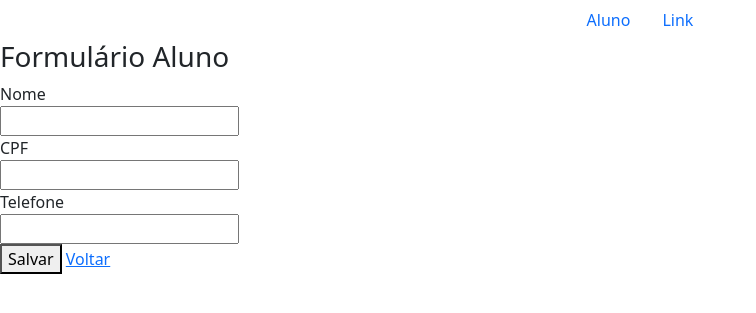
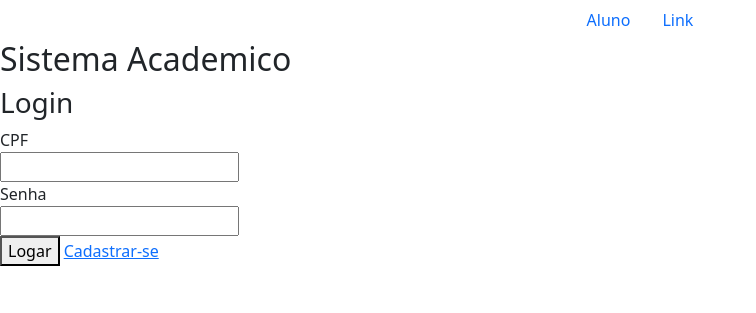
Before and after one commit to lordjack/pweb1_php_2023_2, a PHP site: page /paginas/LoginForm.php in a window 1280 px wide. Shown: the top 313 px of the page, without its empty margins (0-756 px from the left). Run offline with PHP 8.4, Linux system fonts and the light colour scheme.

Commit message:
Add telas de Login e Registro de usuário

```diff
--- a/db.class.php
+++ b/db.class.php
@@ -55,6 +55,7 @@ class DB
 
     public function insert($nome_tabela, $dados){
 
+        unset($dados['id']);//remove esse indice do vetor
         $conn = $this->conn();
         $sql = "INSERT INTO $nome_tabela (";
 
@@ -62,7 +63,7 @@ class DB
         $vetorDados = [];
         foreach ($dados as $campo => $valor ){
             if($flag == 0){
-                $sql .= "$campo";
+                $sql .= " $campo";
             } else {
                 $sql .= ", $campo";
             }
@@ -70,6 +71,7 @@ class DB
         }
         $sql .= ") values (";
 
+        $flag = 0;
         foreach ($dados as $campo => $valor ){
             if($flag == 0){
                 $sql .= " ?";
@@ -80,6 +82,10 @@ class DB
             $vetorDados[] = $valor;
         }
         $sql .= ")";
+
+       // var_dump($sql);
+        //var_dump($vetorDados);
+       // exit;
 
         $st = $conn->prepare($sql);
 
@@ -127,6 +133,24 @@ class DB
 
         return $st->fetchAll(PDO::FETCH_CLASS);
     }
+
+    public function login($nome_tabela, $dados){
+
+        $conn = $this->conn();
+        $sql = "SELECT * FROM $nome_tabela WHERE cpf = ?";
+
+        $st = $conn->prepare($sql);
+        $st->execute([$dados['cpf']]);
+
+        $result = $st->fetchObject();
+
+        if(password_verify($dados['senha'],$result->senha)){
+            return $result;
+        }else{
+            return "Error";
+        }
+
+    }
 }
 
 ?>
--- a/paginas/LoginForm.php
+++ b/paginas/LoginForm.php
@@ -1,43 +1,44 @@
 <?php
  include './header.php';
  include '../db.class.php';
+ session_start();
 ?>
 
 <?php
   $db = new DB();
   $db->conn();
 
-  if(!empty($_POST['id'])){
-    $db->update("aluno",$_POST);
-    header("location: AlunoList.php");
+  if(!empty($_POST)){
 
-  } else if($_POST){
-    $db->insert("aluno",$_POST);
-    header("location: AlunoList.php");
+    $usuario = $db->login("usuario", $_POST);
+    //var_dump($usuario);
+    //exit;
+    if($usuario !== "Error"){
+
+      $_SESSION['usuario'] = $usuario;
+
+      header("location: Main.php");
+
+    } else {
+      echo "<b style='color:red'>Login e senha errado, por favor tente novamente!</b>";
+    }
+
   }
 
-  if(!empty($_GET['id'])){
-    $aluno = $db->find("aluno", $_GET['id']);
-    //var_dump($aluno);
-  }
 ?>
 
-    <h3>Formulário Aluno</h3>
+    <h2>Sistema Academico</h2>
+    <h3>Login</h3>
 
-    <form action="AlunoForm.php" method="post">
-        <input type="hidden" name="id" value="<?php echo !empty($aluno->id) ? $aluno->id :"" ?>">
+    <form action="LoginForm.php" method="post">
+        <label for="cpf">CPF</label><br>
+        <input type="text" name="cpf"><br>
 
-        <label for="nome">Nome</label><br>
-        <input type="text" name="nome" value="<?php echo !empty($aluno->nome) ? $aluno->nome :"" ?>"><br>
+        <label for="senha">Senha</label><br>
+        <input type="password" name="senha"><br>
 
-        <label for="cpf">CPF</label><br>
-        <input type="text" name="cpf" value="<?php echo !empty($aluno->cpf) ? $aluno->cpf :"" ?>"><br>
-
-        <label for="telefone">Telefone</label><br>
-        <input type="text" name="telefone"  value="<?php echo !empty($aluno->telefone) ? $aluno->telefone :"" ?>"><br>
-
-        <button type="submit"><?php echo !empty($_GET['id']) ? "Editar" : "Salvar" ?></button>
-        <a href="AlunoList.php"> Voltar </a>
+        <button type="submit">Logar</button>
+        <a href="RegistrarForm.php"> Cadastrar-se </a>
 
     </form>
 <?php include "./footer.php" ?>
```
Also changed, not shown: paginas/Main.php (added, +18 -0 lines), paginas/RegistrarForm.php (+14 -3 lines).
